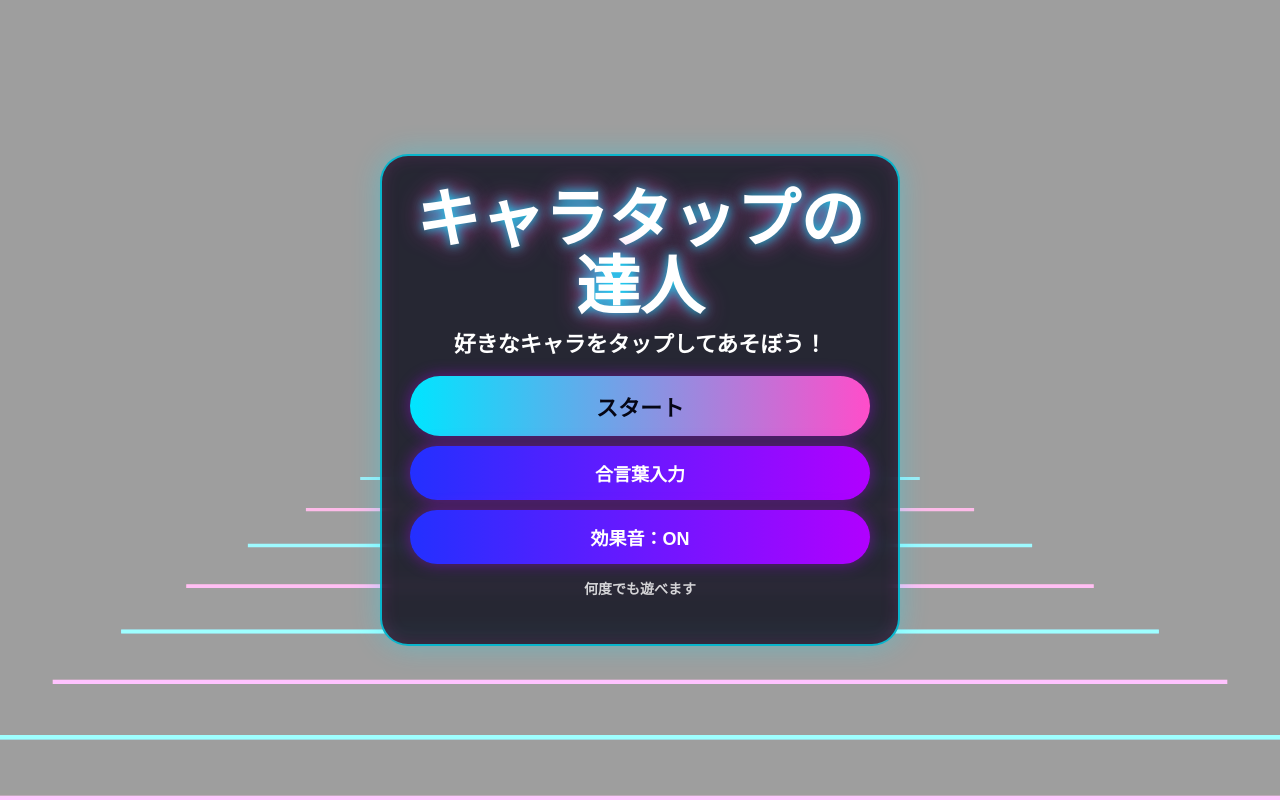
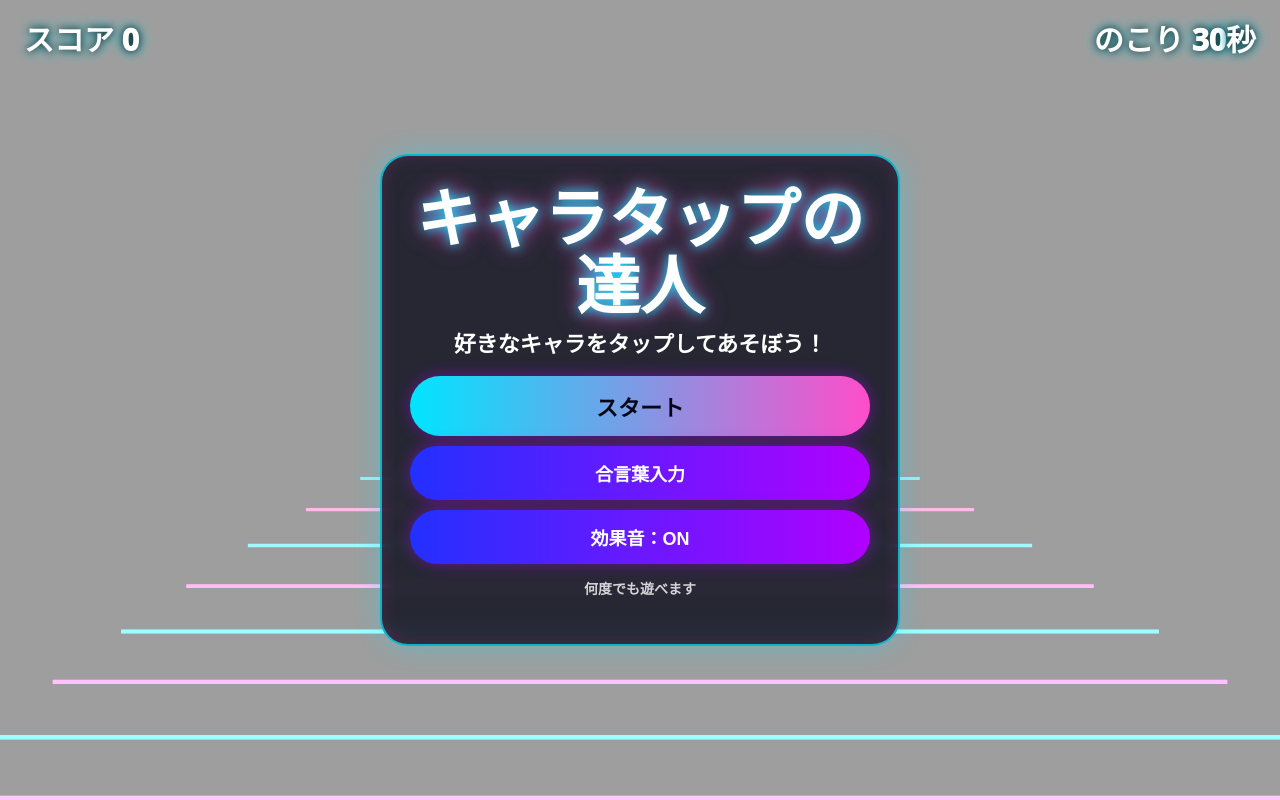
Before and after one commit to tsubuo11035103-a11y/character-tap-tatsujin, a plain HTML site: page index.html in a window 1280 px wide. Drawn offline with Linux system fonts and the light colour scheme.

Commit message:
Update style.css

```diff
--- a/style.css
+++ b/style.css
@@ -185,12 +185,15 @@
 }
 /* iPhone横画面向け：HUDを中央寄せ */
 .hud {
-  top: max(24px, env(safe-area-inset-top));
-  left: 50%;
-  right: auto;
-  transform: translateX(-50%);
-  width: min(880px, 74vw);
-  padding: 8px 0;
+  position: absolute !important;
+  top: max(8px, env(safe-area-inset-top)) !important;
+  left: 0 !important;
+  right: 0 !important;
+  width: auto !important;
+  transform: none !important;
+  padding: 8px 24px !important;
+  display: flex !important;
+  justify-content: space-between !important;
 }
 
 /* タイトルへボタンは小さく */
```
